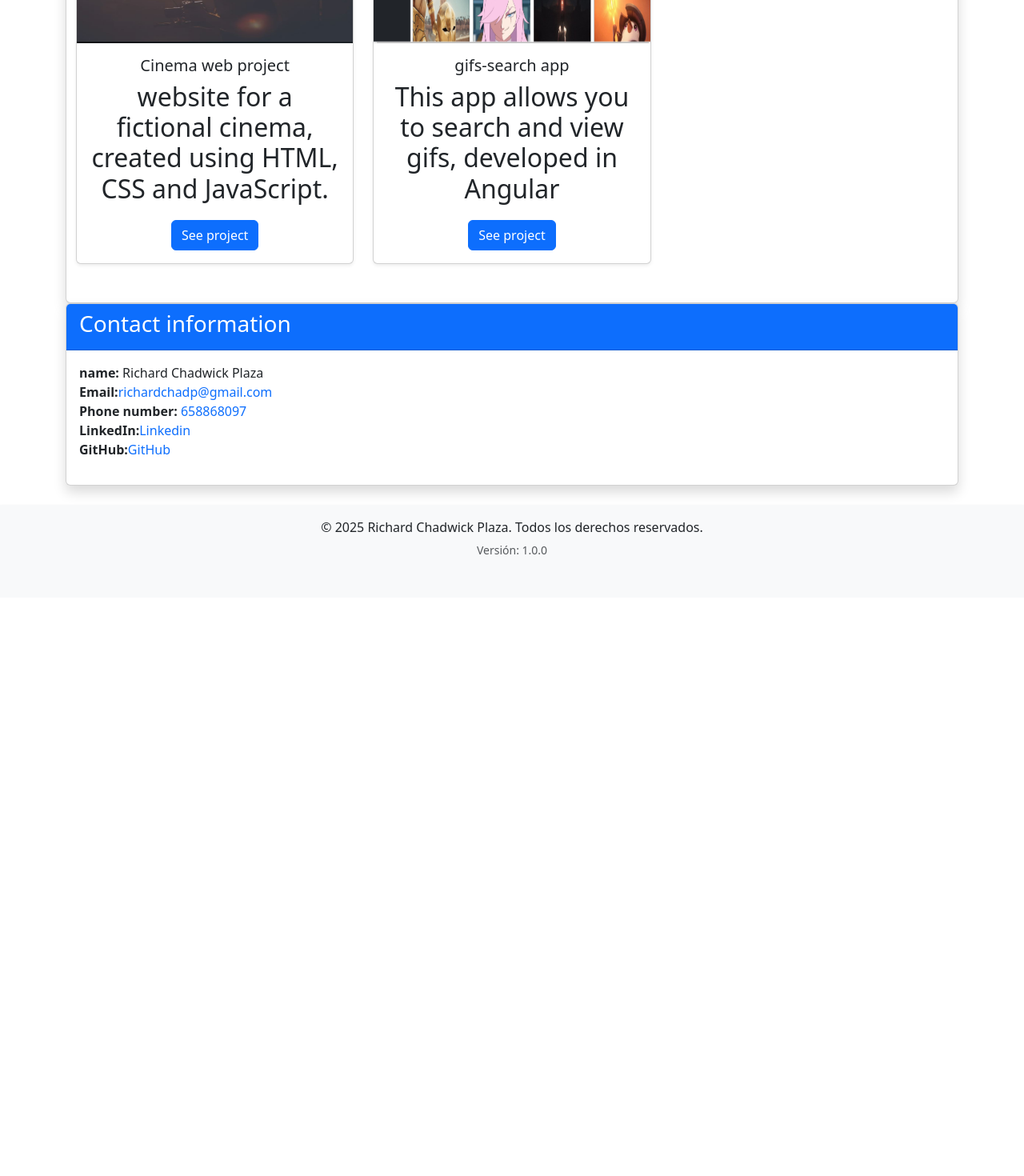
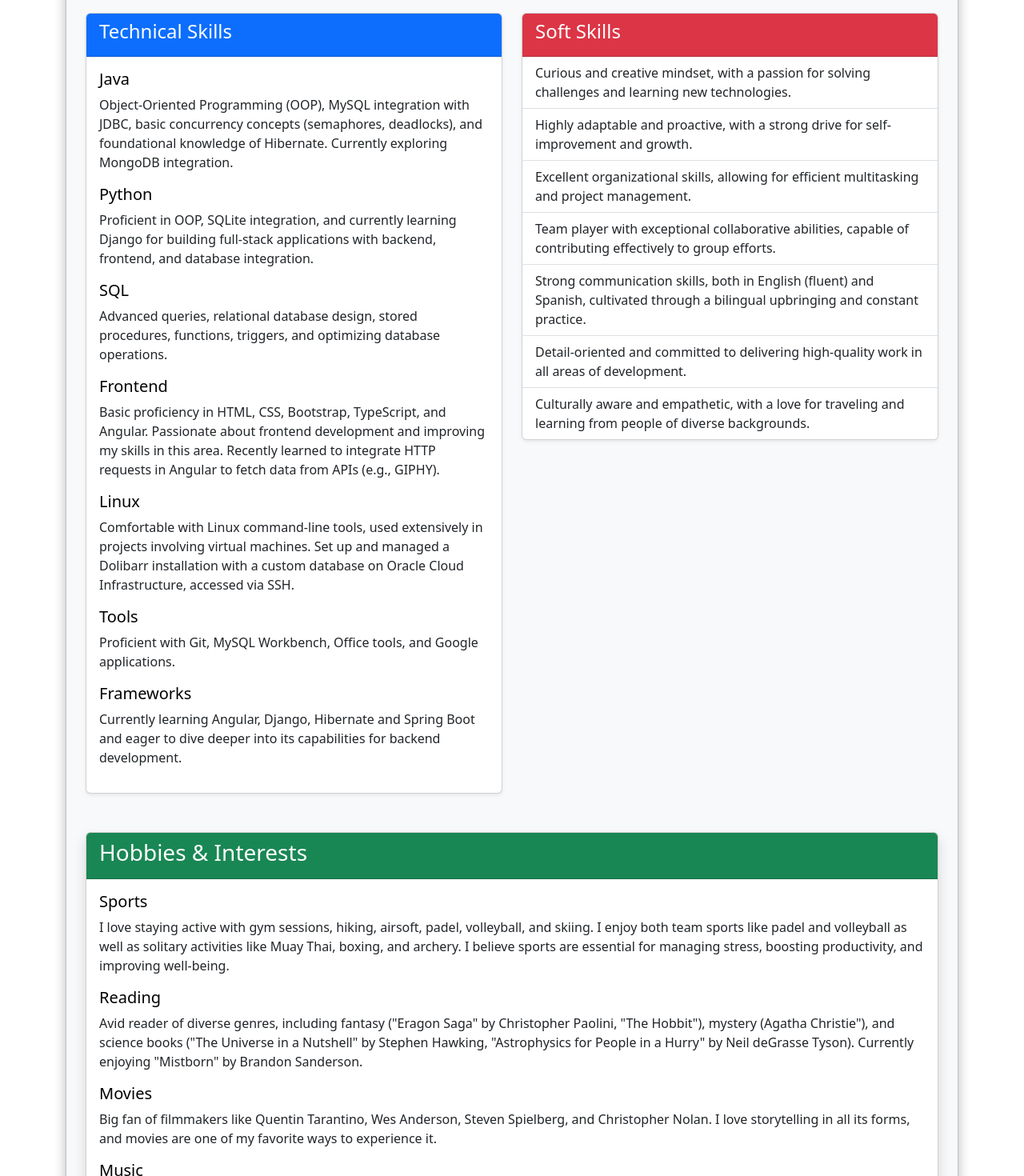
Before and after one commit to richardchadp5555/portfolio, an Angular app: page / in a window 1280 px wide. Shown: the part 540-2010 px from the top of the page at 80% size. Before the commit the page ends 1287 px from the top, so only its background shows below. Built offline with nearby package versions, Linux system fonts and the light colour scheme.

Commit message:
perfecting about me section

```diff
--- a/src/app/components/about-me/about-me.component.html
+++ b/src/app/components/about-me/about-me.component.html
@@ -1,29 +1,47 @@
-<div class="container bg-light p-4 my-5 rounded shadow">
-  <!-- Summary -->
-  <h2 class="text-center text-primary mb-4">About Me</h2>
-  <p class="text-muted text-justify">{{ summary }}</p>
+<div class="container my-5 p-4 bg-light rounded shadow">
+  <!-- About Me Header -->
+  <h3 class="text-center">{{ summary }}</h3>
 
   <!-- Skills Section -->
-  <div class="skills-section mt-5">
-    <h3 class="text-secondary">Skills</h3>
-    <h4 class="mt-3">Technical Skills</h4>
-    <ul class="list-group">
-      <li class="list-group-item" *ngFor="let skill of skills">
-        {{ skill }}
-      </li>
-    </ul>
+  <div class="row mt-5">
+    <div class="col-md-6">
+      <div class="card mb-4 shadow-sm">
+        <div class="card-header bg-primary text-white">
+          <h4>Technical Skills</h4>
+        </div>
+        <div class="card-body">
+          <div *ngFor="let skill of skills" class="mb-3">
+            <h5 class="text-black">{{ skill.title }}</h5>
+            <p>{{ skill.description }}</p>
+          </div>
+        </div>
+      </div>
+    </div>
 
-    <h4 class="mt-4">Soft Skills</h4>
-    <ul class="list-group">
-      <li class="list-group-item" *ngFor="let softSkill of softSkills">
-        {{ softSkill }}
-      </li>
-    </ul>
+    <div class="col-md-6">
+      <div class="card mb-4 shadow-sm">
+        <div class="card-header bg-danger text-white">
+          <h4>Soft Skills</h4>
+        </div>
+        <ul class="list-group list-group-flush">
+          <li class="list-group-item" *ngFor="let softSkill of softSkills">
+            {{ softSkill }}
+          </li>
+        </ul>
+      </div>
+    </div>
   </div>
 
-  <!-- Hobbies Section -->
-  <div class="hobbies-section mt-5">
-    <h3 class="text-secondary">Hobbies & Interests</h3>
-    <p class="text-muted text-justify">{{ hobbies }}</p>
+  <!-- Hobbies & Interests Section -->
+  <div class="card mt-4 shadow">
+    <div class="card-header bg-success text-white">
+      <h3>Hobbies & Interests</h3>
+    </div>
+    <div class="card-body">
+      <div *ngFor="let hobby of hobbies" class="mb-3">
+        <h5 class="text-black">{{ hobby.title }}</h5>
+        <p>{{ hobby.description }}</p>
+      </div>
+    </div>
   </div>
 </div>
--- a/src/app/components/about-me/about-me.component.ts
+++ b/src/app/components/about-me/about-me.component.ts
@@ -6,25 +6,81 @@ import { Component } from '@angular/core';
   styleUrls: ['./about-me.component.css'],
 })
 export class AboutMeComponent {
+  // Summary
   summary: string =
     "I'm Richard Chadwick Plaza, a software development student with a knack for front-end development and creating visually appealing interfaces. ";
-  skills: string[] = [
-    'Java: Object-Oriented Programming (OOP), MySQL integration with JDBC, basic concurrency concepts (semaphores, deadlocks), and foundational knowledge of Hibernate. Currently exploring MongoDB integration.',
-    'Python: Proficient in OOP, SQLite integration, and currently learning Django for building full-stack applications with backend, frontend, and database integration.',
-    'SQL: Advanced queries, relational database design, stored procedures, functions, triggers, and optimizing database operations.',
-    'Frontend: Basic proficiency in HTML, CSS, Bootstrap, TypeScript, and Angular. Passionate about frontend development and improving my skills in this area. Recently learned to integrate HTTP requests in Angular to fetch data from APIs (e.g., GIPHY).',
-    'Linux: Comfortable with Linux command-line tools, used extensively in projects involving virtual machines. Set up and managed a Dolibarr installation with a custom database on Oracle Cloud Infrastructure, accessed via SSH.',
-    'Tools: Proficient with Git, MySQL Workbench, Office tools, and Google applications.',
-    'Frameworks: Currently learning Spring Boot and eager to dive deeper into its capabilities for backend development.',
-    'Soft Skills: Curious, adaptable, and proactive in learning new technologies. Passionate about combining creativity and logic to build efficient solutions.',
+
+  // Skills
+  skills: { title: string; description: string }[] = [
+    {
+      title: 'Java',
+      description:
+        'Object-Oriented Programming (OOP), MySQL integration with JDBC, basic concurrency concepts (semaphores, deadlocks), and foundational knowledge of Hibernate. Currently exploring MongoDB integration.',
+    },
+    {
+      title: 'Python',
+      description:
+        'Proficient in OOP, SQLite integration, and currently learning Django for building full-stack applications with backend, frontend, and database integration.',
+    },
+    {
+      title: 'SQL',
+      description:
+        'Advanced queries, relational database design, stored procedures, functions, triggers, and optimizing database operations.',
+    },
+    {
+      title: 'Frontend',
+      description:
+        'Basic proficiency in HTML, CSS, Bootstrap, TypeScript, and Angular. Passionate about frontend development and improving my skills in this area. Recently learned to integrate HTTP requests in Angular to fetch data from APIs (e.g., GIPHY).',
+    },
+    {
+      title: 'Linux',
+      description:
+        'Comfortable with Linux command-line tools, used extensively in projects involving virtual machines. Set up and managed a Dolibarr installation with a custom database on Oracle Cloud Infrastructure, accessed via SSH.',
+    },
+    {
+      title: 'Tools',
+      description:
+        'Proficient with Git, MySQL Workbench, Office tools, and Google applications.',
+    },
+    {
+      title: 'Frameworks',
+      description:
+        'Currently learning Angular, Django, Hibernate and Spring Boot and eager to dive deeper into its capabilities for backend development.',
+    },
   ];
-  hobbies: string[] = [
-    'Sports: I love staying active with gym sessions, hiking, airsoft, padel, volleyball, and skiing. I enjoy both team sports like padel and volleyball as well as solitary activities like Muay Thai, boxing, and archery. I believe sports are essential for managing stress, boosting productivity, and improving well-being.',
-    'Reading: Avid reader of diverse genres, including fantasy (*Eragon Saga* by Christopher Paolini, *The Hobbit*), mystery (*Agatha Christie*), and science books (*The Universe in a Nutshell* by Stephen Hawking, *Astrophysics for People in a Hurry* by Neil deGrasse Tyson). Currently enjoying *Mistborn* by Brandon Sanderson.',
-    'Movies: Big fan of filmmakers like Quentin Tarantino, Wes Anderson, Steven Spielberg, and Christopher Nolan. I love storytelling in all its forms, and movies are one of my favorite ways to experience it.',
-    'Music: Music is an essential part of my life. I enjoy classical composers like Rachmaninoff and Schubert, rock bands like Dire Straits and Radiohead, and versatile artists like The Smiths and Linkin Park. My playlist spans across genres and moods.',
-    'Video Games: I enjoy both competitive and single-player games. Favorites include *League of Legends*, *Age of Empires*, *Skyrim*, and *Ghost of Tsushima*—both art pieces, in my opinion.',
-    'Drawing: I love expressing creativity through drawing. It’s a relaxing and fulfilling hobby that allows me to explore new ideas visually.',
+
+  // Hobbies
+  hobbies: { title: string; description: string }[] = [
+    {
+      title: 'Sports',
+      description:
+        'I love staying active with gym sessions, hiking, airsoft, padel, volleyball, and skiing. I enjoy both team sports like padel and volleyball as well as solitary activities like Muay Thai, boxing, and archery. I believe sports are essential for managing stress, boosting productivity, and improving well-being.',
+    },
+    {
+      title: 'Reading',
+      description:
+        'Avid reader of diverse genres, including fantasy ("Eragon Saga" by Christopher Paolini, "The Hobbit"), mystery (Agatha Christie"), and science books ("The Universe in a Nutshell" by Stephen Hawking, "Astrophysics for People in a Hurry" by Neil deGrasse Tyson). Currently enjoying "Mistborn" by Brandon Sanderson.',
+    },
+    {
+      title: 'Movies',
+      description:
+        'Big fan of filmmakers like Quentin Tarantino, Wes Anderson, Steven Spielberg, and Christopher Nolan. I love storytelling in all its forms, and movies are one of my favorite ways to experience it.',
+    },
+    {
+      title: 'Music',
+      description:
+        'Music is an essential part of my life. I enjoy classical composers like Rachmaninoff and Schubert, rock bands like Dire Straits and Radiohead, and versatile artists like The Smiths and Linkin Park. My playlist spans across genres and moods.',
+    },
+    {
+      title: 'Video Games',
+      description:
+        'I enjoy both competitive and single-player games. Favorites include "League of Legends", "Age of Empires", "Skyrim", and "Ghost of Tsushima"—both art pieces, in my opinion.',
+    },
+    {
+      title: 'Drawing',
+      description:
+        'I love expressing creativity through drawing. It’s a relaxing and fulfilling hobby that allows me to explore new ideas visually.',
+    },
   ];
   softSkills: string[] = [
     'Curious and creative mindset, with a passion for solving challenges and learning new technologies.',
--- a/src/app/components/body/body.component.html
+++ b/src/app/components/body/body.component.html
@@ -1,4 +1,14 @@
 <div class="container my-4">
+  <!-- About me section -->
+  <div class="card shadow">
+    <div class="card-header bg-secondary text-white">
+      <h3>About Me</h3>
+    </div>
+    <div class="card-boy">
+      <app-about-me></app-about-me>
+    </div>
+  </div>
+
   <!-- Seción para los proyectos web -->
   <div class="card shadow">
     <div class="card-header bg-secondary text-white">
```
Also changed, not shown: 3 other files (tests, documents, lock files or other folders).
